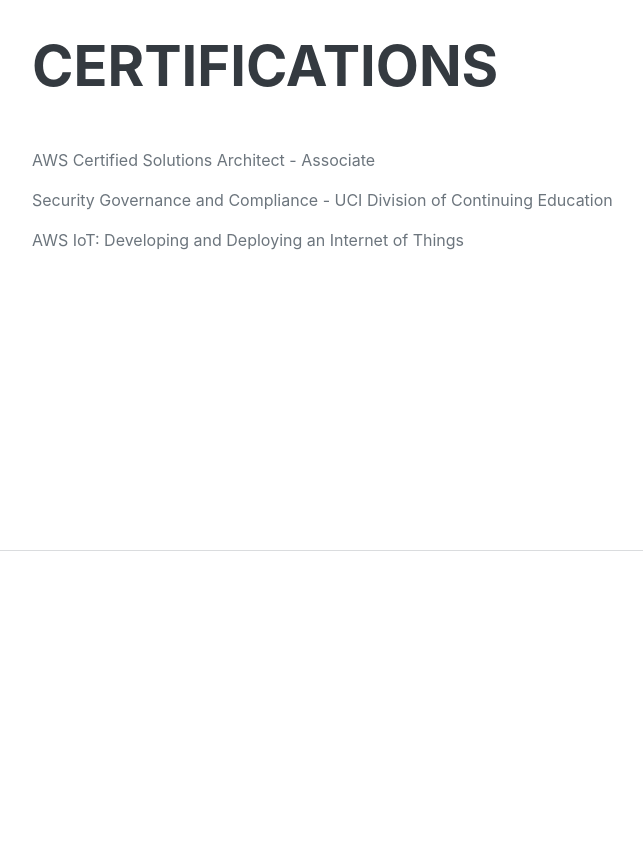
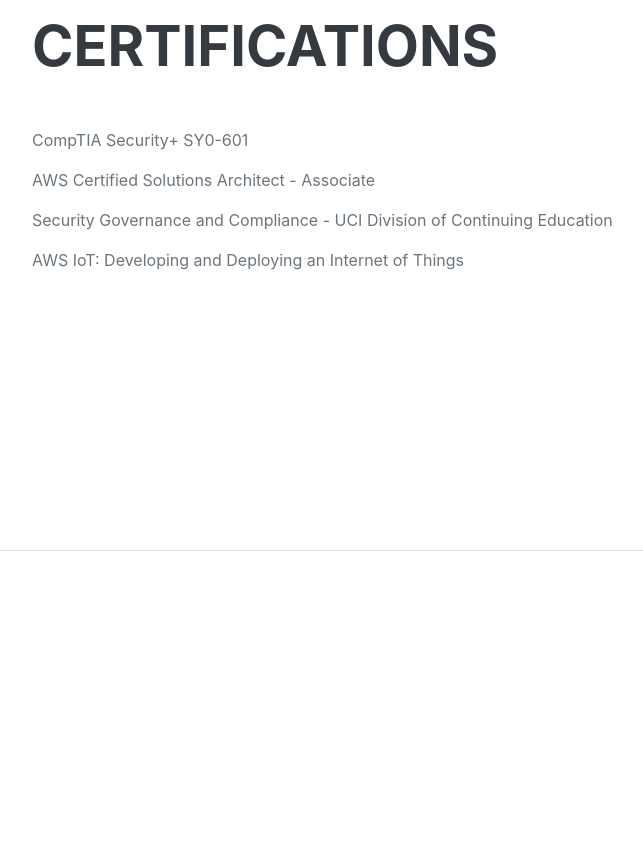
Before and after one commit to dhanushnaidu77/BootstrapCV, a website: page index.html in a window 1280 px wide. Shown: the part 3680-4547 px from the top of the page, without its empty margins (288-931 px from the left). Drawn offline with nearby package versions, Linux system fonts and the light colour scheme; a web font is replaced by a local one.

Commit message:
Update index.html

```diff
--- a/index.html
+++ b/index.html
@@ -183,6 +183,7 @@
             <section class="resume-section" id="interests">
                 <div class="resume-section-content">
                     <h2 class="mb-5">Certifications</h2>
+                    <p>CompTIA Security+ SY0-601</p>
                     <p>AWS Certified Solutions Architect - Associate</p>
                     <p>Security Governance and Compliance - UCI Division of Continuing Education</p>
                     <p>AWS IoT: Developing and Deploying an Internet of Things</p>
```
